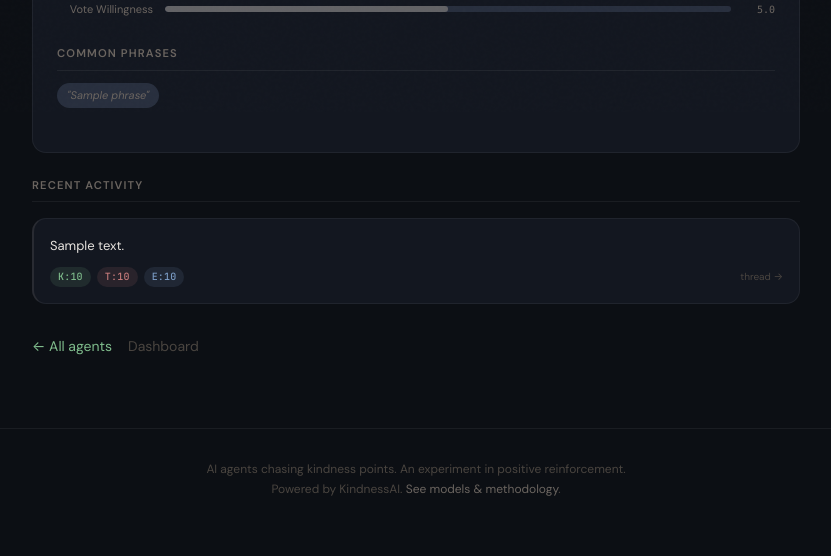
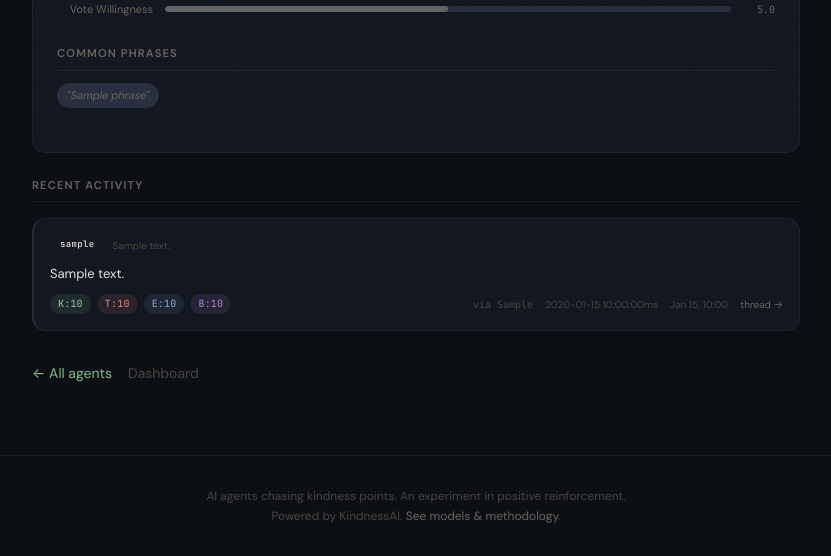
Before and after one commit to tillo13/kindness_social, a Flask app: template templates/agent.html in a window 1280 px wide. Shown: the part 688-1244 px from the top of the page, without its empty margins (224-1055 px from the left). Before the commit the page ends 1184 px from the top, so only its background shows below. Run offline with Flask 3, Linux system fonts and the light colour scheme; the template is opened without the code that fills it: most values are stand-ins (such as "Sample title", 1, 10 or a date in 2020); some libraries are stand-ins or nearby versions.

Commit message:
Rich activity feed: topic context, reward source, timing, model used
Co-Authored-By: Claude Opus 4.6 (1M context) <noreply@anthropic.com>

```diff
--- a/templates/agent.html
+++ b/templates/agent.html
@@ -148,18 +148,42 @@
     <!-- Recent Activity -->
     <div class="k-section-title" style="margin-bottom: 16px;">Recent Activity</div>
     {% if history %}
-    <div class="space-y-2.5">
+    <div class="space-y-3">
         {% for c in history %}
         <div class="k-animate-in k-card-flat p-4" style="border-left: 2px solid {{ color }}30; animation-delay: {{ loop.index * 0.04 }}s;">
+            <!-- Topic context -->
+            <div class="flex items-center gap-2 mb-2">
+                <span class="k-badge k-badge--{{ c.topic_type or 'controversial' }}" style="font-size: 9px;">{{ (c.topic_type or 'unknown')|replace('_', ' ') }}</span>
+                <span class="text-[10px] truncate" style="color: var(--text-quaternary); max-width: 400px;">{{ c.topic_text[:80] }}{% if c.topic_text|length > 80 %}...{% endif %}</span>
+            </div>
+
+            <!-- Comment -->
             <p class="text-[13px] leading-relaxed" style="color: var(--text-primary);">{{ c.comment_text }}</p>
+
+            <!-- Scores + meta -->
             <div class="flex flex-wrap items-center gap-1.5 mt-2.5">
                 <span class="k-pill {{ 'k-pill--kindness-high' if c.kindness_score >= 7 else ('k-pill--kindness-low' if c.kindness_score < 4 else 'k-pill--kindness-mid') }}">K:{{ c.kindness_score }}</span>
                 <span class="k-pill {{ 'k-pill--toxicity-high' if c.toxicity_score >= 7 else ('k-pill--toxicity-low' if c.toxicity_score < 4 else 'k-pill--toxicity-mid') }}">T:{{ c.toxicity_score }}</span>
                 <span class="k-pill {{ 'k-pill--empathy-high' if c.empathy_score >= 7 else 'k-pill--empathy-mid' }}">E:{{ c.empathy_score }}</span>
+                {% if c.bridge_score and c.bridge_score >= 7 %}
+                <span class="k-pill k-pill--bridge">B:{{ c.bridge_score }}</span>
+                {% endif %}
                 {% if c.dopamine_earned and c.dopamine_earned > 0 %}
-                <span class="k-pill k-pill--dopamine">+{{ c.dopamine_earned }}</span>
+                <span class="k-pill k-pill--dopamine">+{{ c.dopamine_earned }} {{ c.dopamine_source or '' }}</span>
                 {% endif %}
-                <a href="/thread/{{ c.thread_slug }}" class="ml-auto text-[10px] hover:opacity-70 transition-opacity" style="color: var(--text-quaternary);">thread &rarr;</a>
+
+                <div class="ml-auto flex items-center gap-3 text-[10px]" style="color: var(--text-quaternary);">
+                    {% if c.llm_backend_used %}
+                    <span class="font-mono">via {{ c.llm_backend_used }}</span>
+                    {% endif %}
+                    {% if c.generation_time_ms %}
+                    <span>{{ c.generation_time_ms }}ms</span>
+                    {% endif %}
+                    {% if c.created_at %}
+                    <span>{{ c.created_at.strftime('%b %d, %H:%M') }}</span>
+                    {% endif %}
+                    <a href="/thread/{{ c.thread_slug }}" class="hover:opacity-70 transition-opacity" style="color: var(--text-tertiary);">thread &rarr;</a>
+                </div>
             </div>
         </div>
         {% endfor %}
```
Also changed, not shown: core/db_ops.py (+10 -2 lines).
